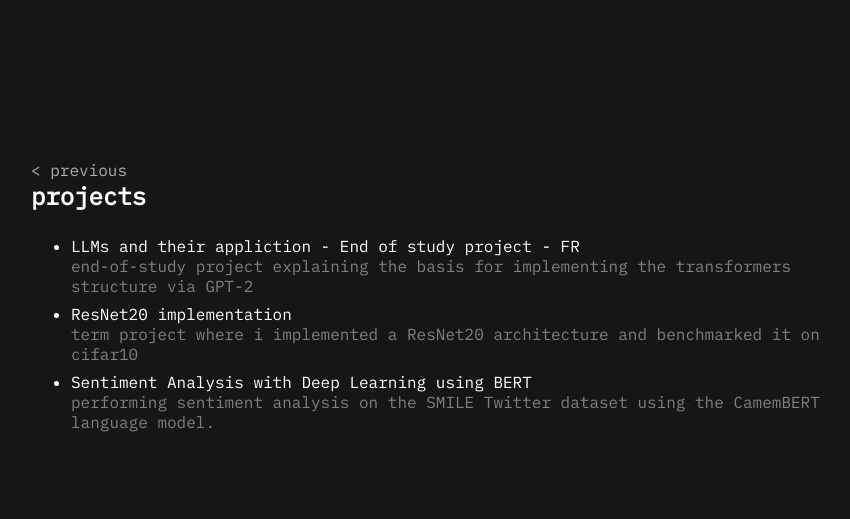
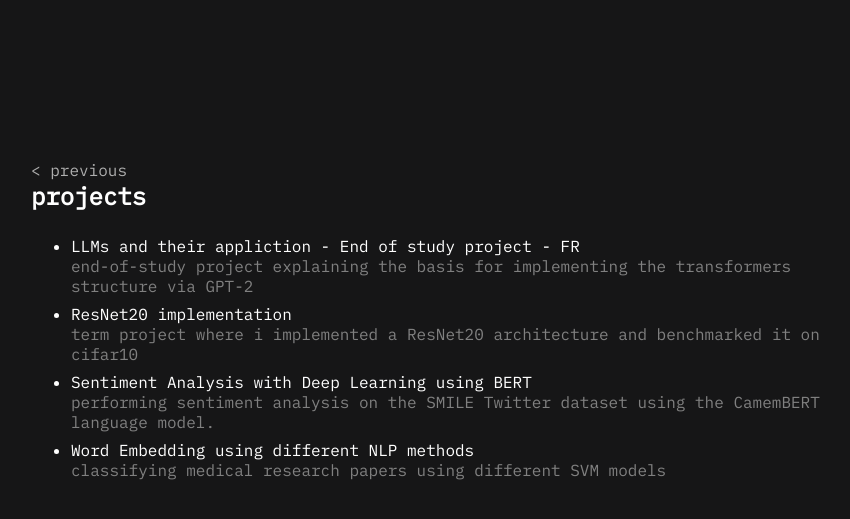
Before and after one commit to tayheau/tayheau.github.io, a Jekyll site: the page projects.html, which Jekyll copies as it is, in a window 1280 px wide. Shown: the top 519 px of the page, without its empty margins (209-1059 px from the left). Built offline with Jekyll 4.4.1, drawn with Linux system fonts in a browser that asks for light colours.

Commit message:
Update projects.html

```diff
--- a/projects.html
+++ b/projects.html
@@ -89,6 +89,12 @@
                             <span>performing sentiment analysis on the SMILE Twitter dataset using the CamemBERT language model.</span>
                         </div>
                     </li>
+                    <li>
+                        <div>
+                            <a href="https://github.com/tayheau/NLP_cancer">Word Embedding using different NLP methods</a>
+                            <span>classifying medical research papers using different SVM models</span>
+                        </div>
+                    </li>
                 </ul>
             </div>
 
```
